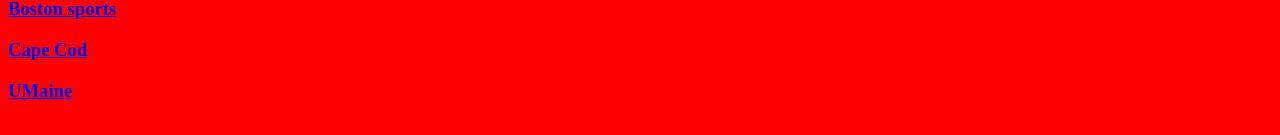
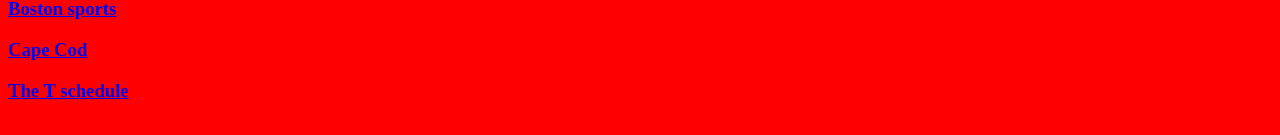
Before and after one commit to ajtarallo/AjTarallo.github.io, a plain HTML site: page pg4.html in a window 1280 px wide. Shown: the part 437-572 px from the top of the page. Drawn offline with Linux system fonts and the light colour scheme; a web font is replaced by a local one.

Commit message:
Add files via upload

```diff
--- a/pg4.html
+++ b/pg4.html
@@ -37,7 +37,7 @@
 <p>	<A HREF="pg3.html"> Cape Cod </A>
 
 </p>
-<p><A HREF="https://www.mbta.com/schedules"> UMaine </A>
+<p><A HREF="https://www.mbta.com/schedules"> The T schedule </A>
 
   </p>
 
```
Also changed, not shown: index.html (+1 -1 lines).
